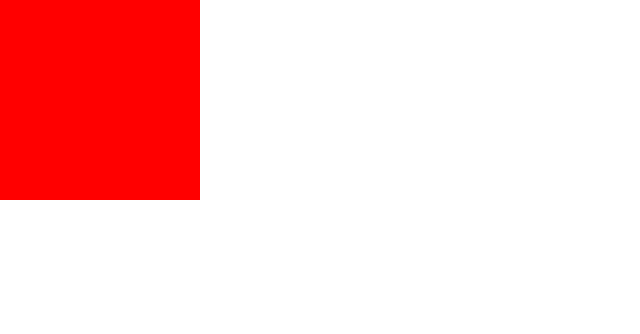
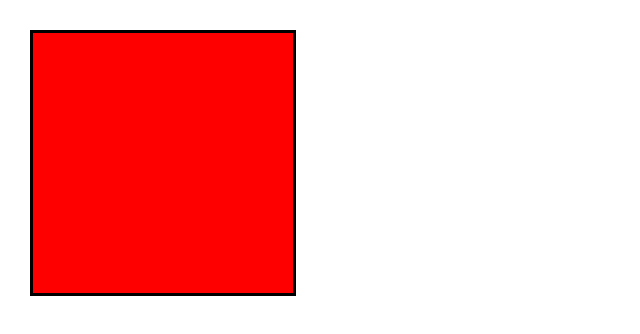
Before and after one commit to Yuto329/git-task, a plain HTML site: page index.html in a window 1280 px wide. Shown: the whole page, without its empty margins (0-640 px from the left). Drawn offline with Linux system fonts and the light colour scheme.

Commit message:
[Update]文字の大きさを変更

```diff
--- a/style.css
+++ b/style.css
@@ -21,4 +21,10 @@ p {
     background-color: red;
     width: 200px;
     height: 200px;
+    border: 3px solid #000;
+    padding: 30px;
+    margin: 30px;
   }
+  .box-txt {
+    font-size: 30px;
+  }
```
